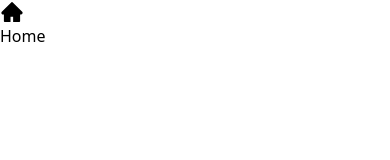
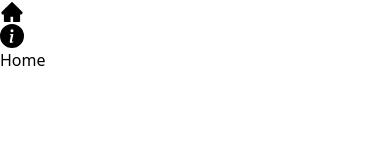
Before and after one commit to boyyys/imdb-next, a Next.js app: page / in a window 390 px wide. Shown: the top 160 px of the page. Built offline with nearby package versions, Linux system fonts and the light colour scheme.

Commit message:
Initial commit

```diff
--- a/src/components/Header.jsx
+++ b/src/components/Header.jsx
@@ -1,14 +1,14 @@
 import MenuItem from './MenuItem';
 import React from 'react';
 import { AiFillHome } from 'react-icons/ai';
-import { BsFillinfoCircleFill } from 'react-icons/bs';
+import { BsFillInfoCircleFill } from 'react-icons/bs';
 
 export default function Header() {
   return (
     <div>
       <div className="">
         <MenuItem title="home" address="/" Icon={AiFillHome} />
-        <MenuItem title="about" address="/about" Icon={BsFillinfoCircleFill} />
+        <MenuItem title="about" address="/about" Icon={BsFillInfoCircleFill} />
       </div>
       <div className=""></div>
     </div>
--- a/src/components/MenuItem.jsx
+++ b/src/components/MenuItem.jsx
@@ -3,8 +3,8 @@ import React from 'react';
 
 export default function MenuItem({ title, address, Icon }) {
   return (
-    <Link href={address}>
-      {Icon && <Icon className="text-2xl sm:hidden" />}
+    <Link href={address} className="hover:text-amber-500">
+      <Icon className="text-2xl sm:hidden" />
       <p className="uppercase hidden sm:inline text-sm ">{title}</p>
     </Link>
   );
```
